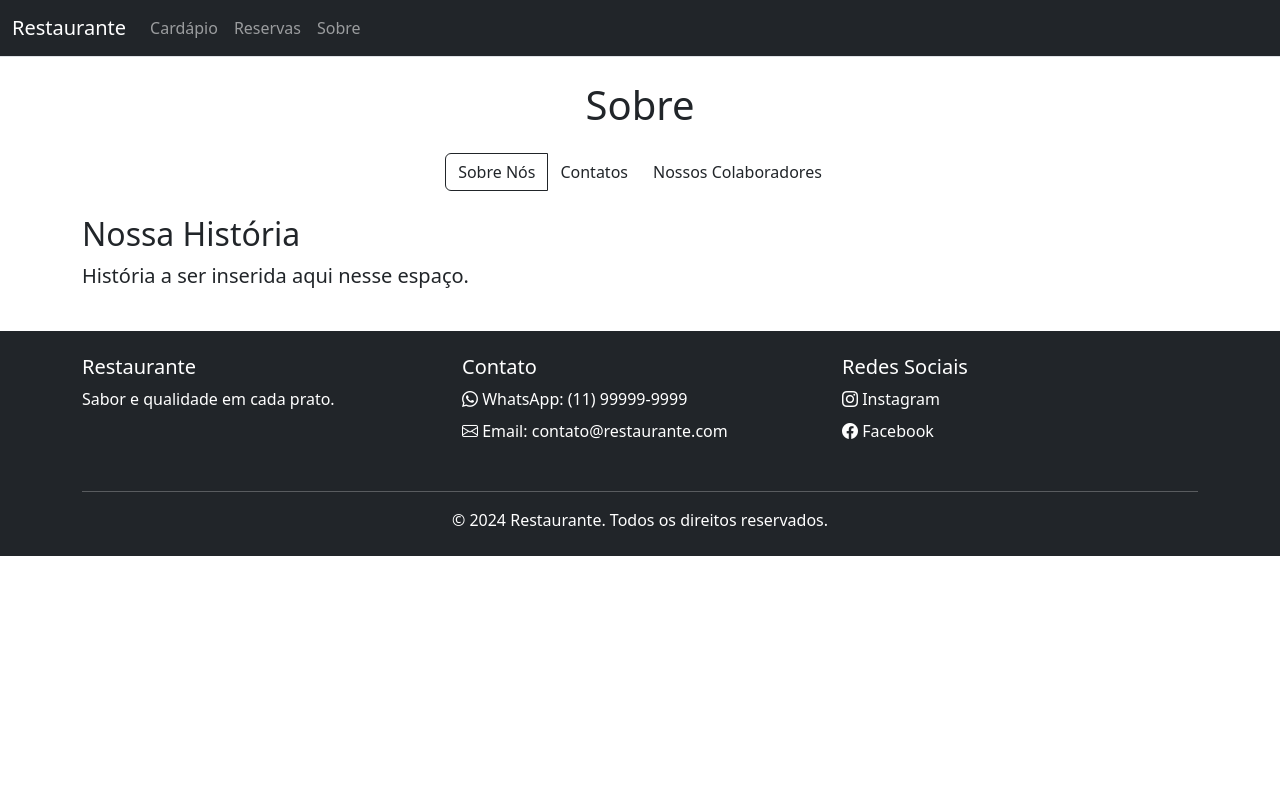
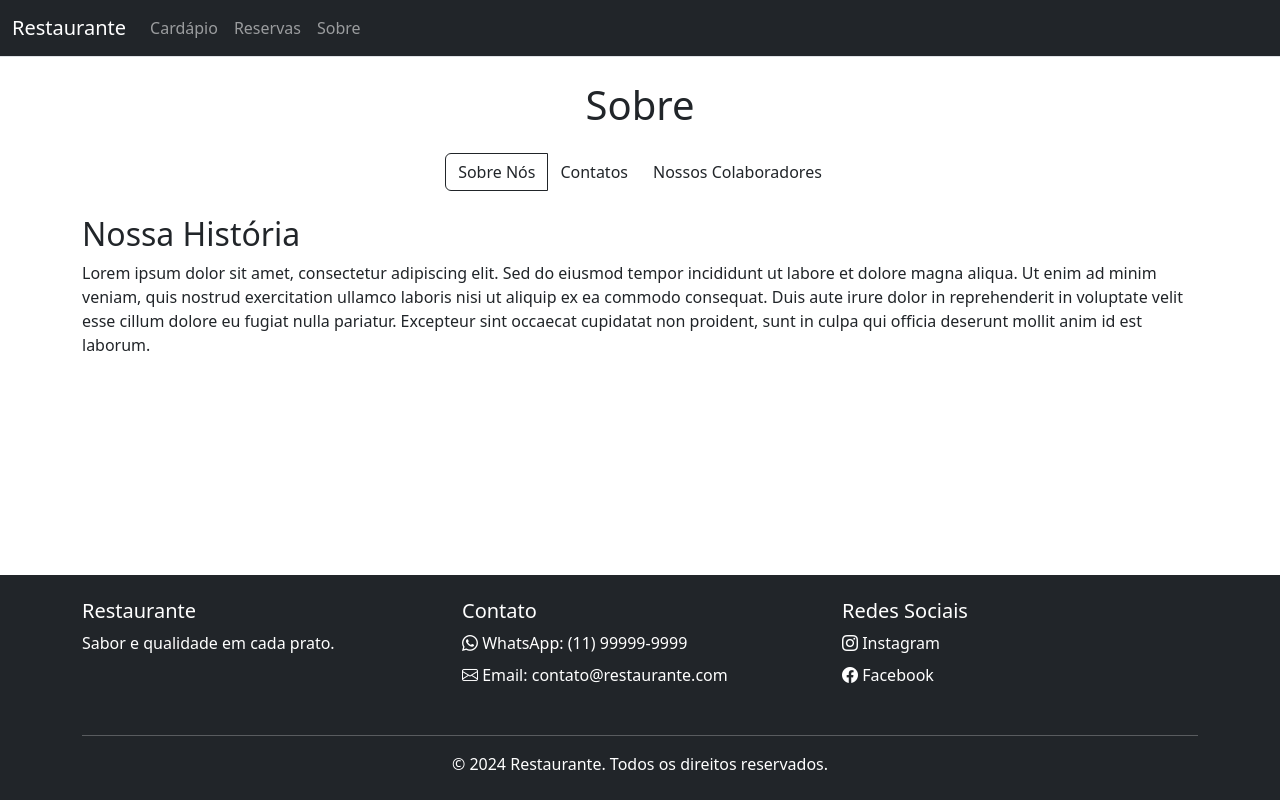
Before and after one commit to GustavoCBRL/Gustavo-Cabral, a Next.js app in the folder Projetos/Modelo-Site-Restaurante/: page /sobre in a window 1280 px wide. Built offline with nearby package versions, Linux system fonts and the light colour scheme.

Commit message:
Pequenas alterações e correções no layout

```diff
--- a/Projetos/Modelo-Site-Restaurante/src/app/globals.css
+++ b/Projetos/Modelo-Site-Restaurante/src/app/globals.css
@@ -12,7 +12,18 @@
   }
 }
 
+html {
+  margin: 0;
+  padding: 0;
+  height: 100%;
+}
+
 body {
+  margin: 0;
+  padding: 0;
+  min-height: 100vh;
+  display: flex;
+  flex-direction: column;
   background: var(--background);
   color: var(--foreground);
   font-family: Arial, Helvetica, sans-serif;
--- a/Projetos/Modelo-Site-Restaurante/src/app/layout.tsx
+++ b/Projetos/Modelo-Site-Restaurante/src/app/layout.tsx
@@ -57,9 +57,13 @@
                   </div>
                 </nav>
             </header>
+
+            <main style={{ flexGrow: 1 }}>
               {children}
+            </main>
+
           <script src="https://cdn.jsdelivr.net/npm/bootstrap@5.3.0/dist/js/bootstrap.bundle.min.js" async/>
-          <footer className="bg-dark text-white py-4  w-screen position-relative">
+          <footer className="bg-dark text-white py-4" style={{ flexShrink: 0 }}>
                 <div className="container">
                   <div className="row">
                   <div className="col-md-4 mb-3">
--- a/Projetos/Modelo-Site-Restaurante/src/app/sobre/page.tsx
+++ b/Projetos/Modelo-Site-Restaurante/src/app/sobre/page.tsx
@@ -49,19 +49,18 @@
 
 function SobreNos(){
     return(
-            <div className='blockquote'>
-                <h2 className='h2'>Nossa História</h2>
-                <p className="mb-0">
-                    História a ser inserida aqui nesse espaço.
-                </p>
-            </div>
-
+        <div>
+            <h2 className='h2'>Nossa História</h2>
+            <p className="mb-0">
+                Lorem ipsum dolor sit amet, consectetur adipiscing elit. Sed do eiusmod tempor incididunt ut labore et dolore magna aliqua. Ut enim ad minim veniam, quis nostrud exercitation ullamco laboris nisi ut aliquip ex ea commodo consequat. Duis aute irure dolor in reprehenderit in voluptate velit esse cillum dolore eu fugiat nulla pariatur. Excepteur sint occaecat cupidatat non proident, sunt in culpa qui officia deserunt mollit anim id est laborum.
+            </p>
+        </div>
     )
 }
 
 function Contatos(){
     return(
-    <div className='vh-100'>
+    <div>
         <h2 className='h2'>Contatos</h2>
         <ul className="list-group list-group-flush">
             <li className="list-group-item"><a href = 'https://wa.me/5511999999999?text=Olá,%20gostaria%20de%20mais%20informações' className='link-secondary link-offset-2 link-underline-opacity-0 link-underline-opacity-100-hover'><i className="bi bi-whatsapp me-2"></i>Whatsapp</a></li>
```
Lines whose indentation alone changed are shown as unchanged.
